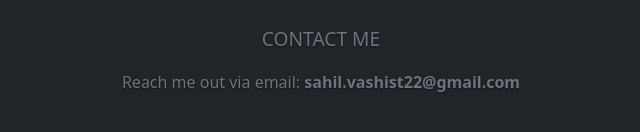
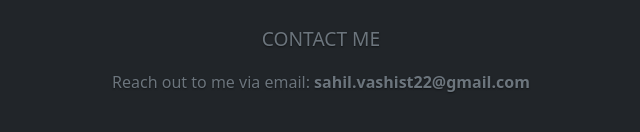
Before and after one commit to VashistSahil/Portfolio-Website, a plain HTML site: page index.html in a window 1280 px wide. Shown: the part 4091-4223 px from the top of the page, 319-959 px from the left. Drawn offline with nearby package versions, Linux system fonts and the light colour scheme.

Commit message:
reach me out -> reach out to me

```diff
--- a/index.html
+++ b/index.html
@@ -544,7 +544,7 @@
 <footer class="text-muted py-5 bg-dark">
   <div class="container" id="my-contact">
     <p style="text-align: center; font-size: larger;">CONTACT ME</p>
-    <p style="text-align: center;">Reach me out via email: <b>sahil.vashist22@gmail.com</b></p>
+    <p style="text-align: center;">Reach out to me via email: <b>sahil.vashist22@gmail.com</b></p>
   </div>
 </footer>
 
```
